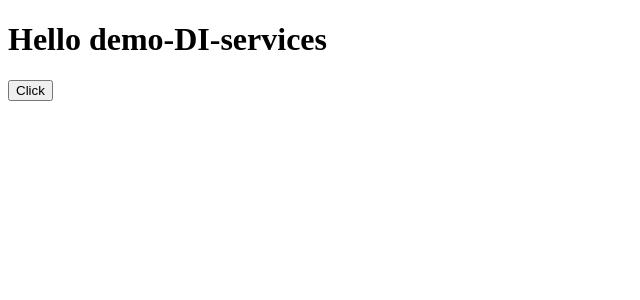
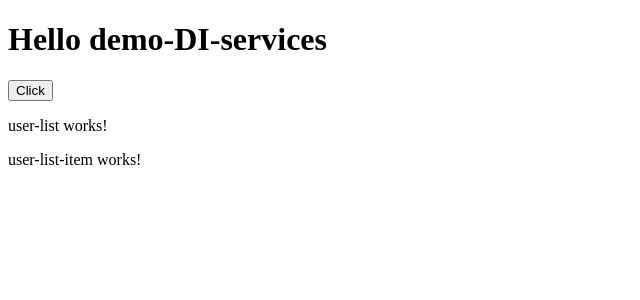
Before and after one commit to SvetlinGG/Angular-DI-Services, an Angular app in the folder demo-DI-services/: page / in a window 1280 px wide. Shown: the top 300 px of the page, without its empty margins (0-640 px from the left). Built offline with nearby package versions, Linux system fonts and the light colour scheme.

Commit message:
create user item component

```diff
--- a/demo-DI-services/src/app/app.component.html
+++ b/demo-DI-services/src/app/app.component.html
@@ -1,3 +1,5 @@
 <h1>Hello {{title}}</h1>
 
 <button (click)="handleClick()">Click</button>
+
+<app-user-list />
--- a/demo-DI-services/src/app/app.component.ts
+++ b/demo-DI-services/src/app/app.component.ts
@@ -1,14 +1,22 @@
 import { Component } from '@angular/core';
 import { RouterOutlet } from '@angular/router';
+import { UserListComponent } from './user-list/user-list.component';
 
 @Component({
   selector: 'app-root',
-  imports: [RouterOutlet],
+  imports: [RouterOutlet, UserListComponent],
   templateUrl: './app.component.html',
   styleUrl: './app.component.css'
 })
 export class AppComponent {
   title = 'demo-DI-services';
+
+  appUsers = [
+    { name: 'Petar Petrov', age: 21},
+    { name: 'Ivan Ivanov', age: 31},
+    { name: 'George Georgiev', age: 41},
+    { name: 'Pavel Pavlov', age: 51},
+  ];
 
   handleClick(){
     this.title = 'Svetlin'
--- /dev/null
+++ b/demo-DI-services/src/app/user-list/user-list-item/user-list-item.component.html
@@ -0,0 +1 @@
+<p>user-list-item works!</p>
--- /dev/null
+++ b/demo-DI-services/src/app/user-list/user-list.component.html
@@ -0,0 +1,3 @@
+<p>user-list works!</p>
+
+<app-user-list-item />
```
Also changed, not shown: demo-DI-services/src/app/user-list/user-list-item/user-list-item.component.ts (added, +12 -0 lines), demo-DI-services/src/app/user-list/user-list.component.ts (added, +13 -0 lines), demo-DI-services/src/app/user-list/user-list-item/user-list-item.component.css (added), demo-DI-services/src/app/user-list/user-list.component.css (added).
